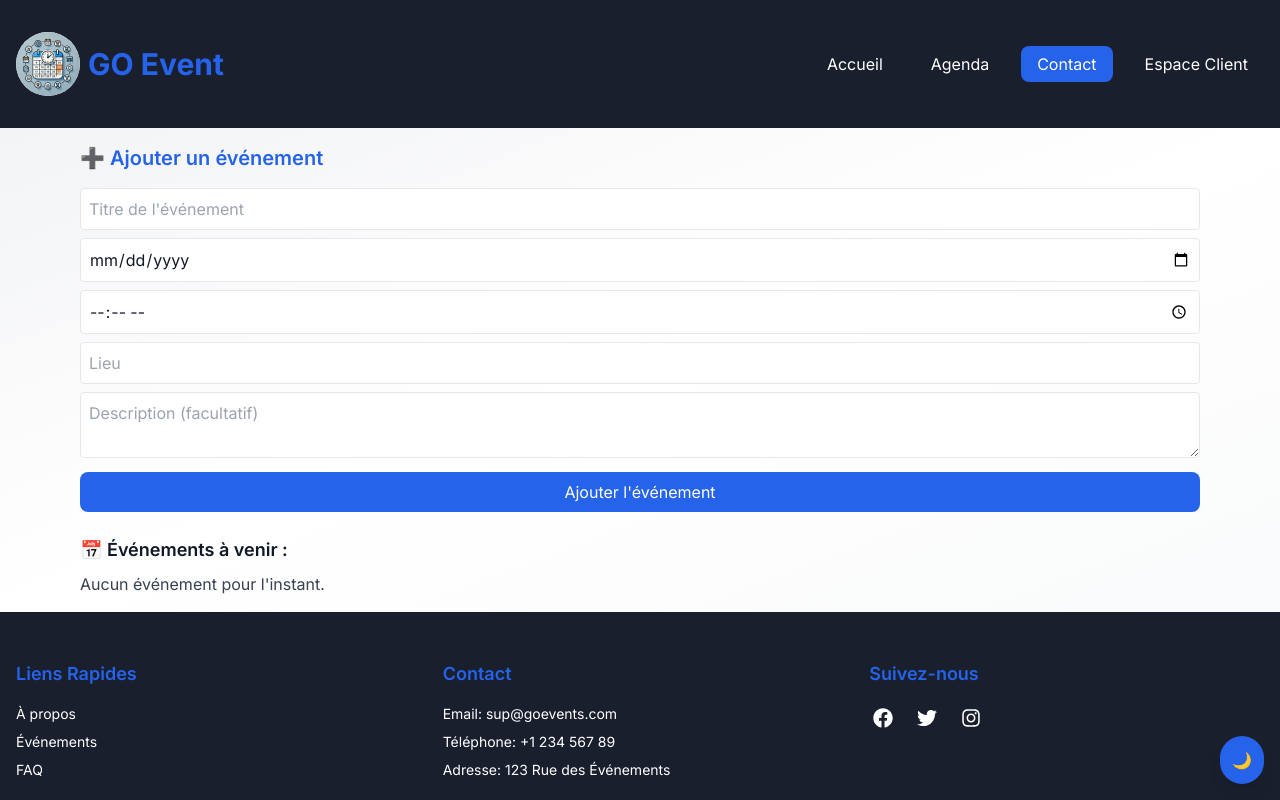
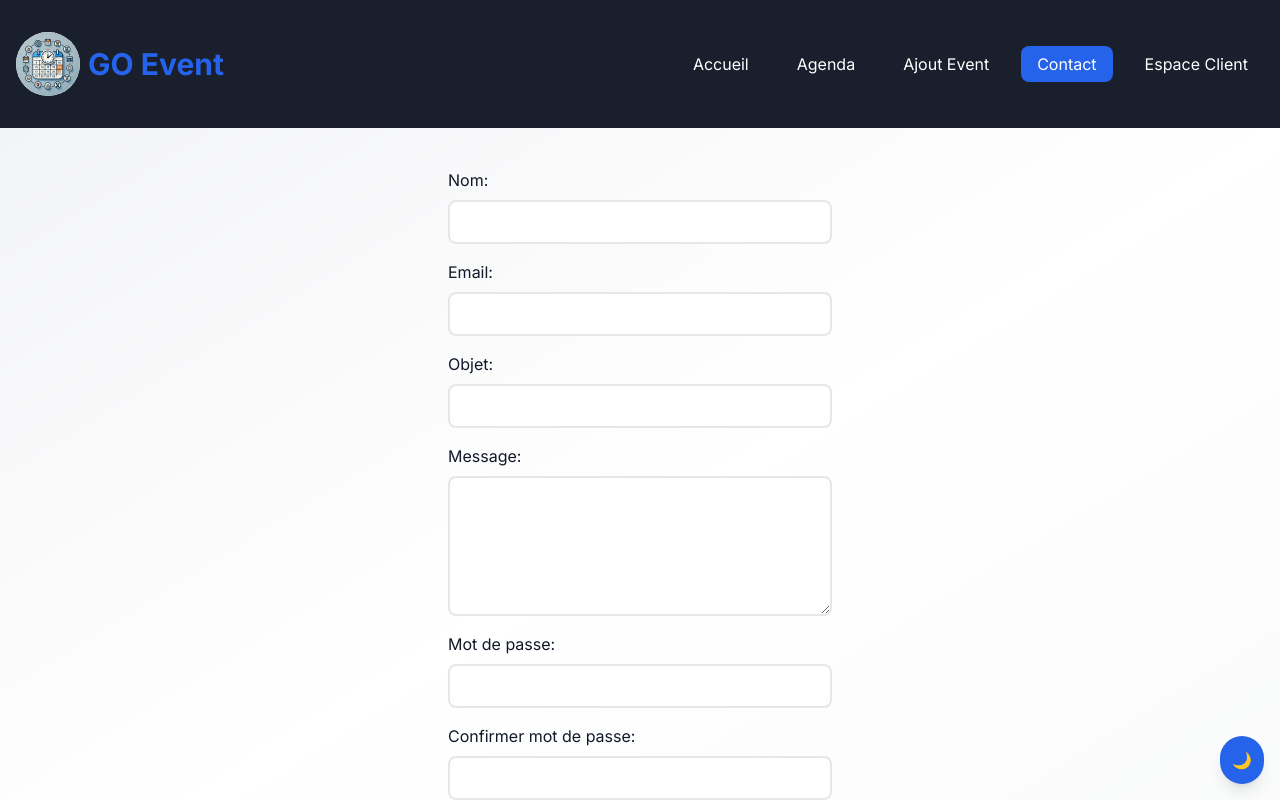
Before and after one commit to s6serge/goevents-app, a Next.js app: page / in a window 1280 px wide. Both pictures are taken after a click on the link "Contact". Shown: the top 800 px of the page. Built offline with nearby package versions, Linux system fonts and the light colour scheme.

Commit message:
Creation du menu contact

```diff
--- a/app/layout.jsx
+++ b/app/layout.jsx
@@ -9,6 +9,7 @@ import { useState, useEffect } from 'react';
 import EspaceClient from '@/components/EspaceClient';
 import Accueil from '@/components/Accueil';
 import Agenda from '@/components/Agenda';
+import Envoicontact from '@/components/Envoicontact';
 import Contact from '@/components/Contact';
 import Header from '@/components/Header';
 import Footer from '@/components/Footer';
@@ -65,6 +66,7 @@ const MainContent = ({ page, isDarkMode, setPage }) => (
         {page === "accueil" ? <Accueil changePage={setPage} /> :
          page === 'agenda' ? <Agenda /> :
          page === 'contact' ? <Contact /> :
+         page === 'envoicontact' ? <Envoicontact /> :
          page === 'espace' ? <EspaceClient /> : null}
     </main>
 );
--- a/components/Accueil.jsx
+++ b/components/Accueil.jsx
@@ -83,7 +83,7 @@ const ActionButtons = ({ onEventClick }) => (
             Voir les Événements
         </button>
         <button
-            onClick={() => window.location.href = '#contact'} // Redirige vers la section contact lors du clic
+            onClick={() => window.location.href = ''} // Redirige vers la section contact lors du clic
             className="px-8 py-3 text-lg font-medium
                      text-light-primary dark:text-accent border-2
                      border-light-primary dark:border-accent rounded-full
--- /dev/null
+++ b/components/Envoicontact.jsx
@@ -0,0 +1,140 @@
+'use client';
+import { useForm } from "react-hook-form";
+
+export default function Envoicontact() {
+ const {
+   register,
+   handleSubmit,
+   getValues,
+   formState: { errors },
+   watch,
+ } = useForm({
+   defaultValues: {
+     nom: '',
+   },
+ });
+
+ const watchedPassword = watch('password');
+
+ const sendMail = () => {
+   const data = getValues();
+   console.log(data);
+ };
+
+ return (
+   <div className="flex justify-center mt-10">
+     <form
+       onSubmit={handleSubmit(sendMail)}
+       className="flex gap-4 flex-col min-w-96"
+     >
+       <label className="flex gap-2 flex-col">
+         Nom:
+         <input
+           {...register('nom', {
+             required: 'Champ obligatoire',
+           })} // Ajout de l'attribut nom
+           type="text"
+           className="border-2 rounded-lg p-2"
+         />
+         {errors.nom && (
+           <span className="text-red-500 text-xs">{errors.nom.message}</span>
+         )}
+       </label>
+       <label className="flex gap-2 flex-col">
+         Email:
+         <input
+           {...register('email', {
+             required: 'Champ obligatoire',
+             pattern: {
+               value:
+                 /^(([^<>()[\]\\.,;:\s@"]+(\.[^<>()[\]\\.,;:\s@"]+)*)|.(".+"))@((\[[0-9]{1,3}\.[0-9]{1,3}\.[0-9]{1,3}\.[0-9]{1,3}\])|(([a-zA-Z\-0-9]+\.)+[a-zA-Z]{2,}))$/,
+               message: 'Adresse email invalide',
+             },
+           })} // Ajout de l'attribut email
+           type="text"
+           className="border-2 rounded-lg p-2"
+         />
+         {errors.email && (
+           <span className="text-red-500 text-xs">{errors.email.message}</span>
+         )}
+       </label>
+       <label className="flex gap-2 flex-col">
+         Objet:
+         <input
+           {...register('objet')} // Ajout de l'attribut objet
+           type="text"
+           className="border-2 rounded-lg p-2"
+         />
+       </label>
+       <label className="flex gap-2 flex-col">
+         Message:
+         <textarea
+           {...register('message')} // Ajout de l'attribut message
+           type="text"
+           className="border-2 rounded-lg p-2"
+           rows={5}
+         />
+       </label>
+       <label className="flex gap-2 flex-col">
+         Mot de passe:
+         <input
+           {...register('password', {
+             required: 'Champ obligatoire',
+             minLength: {
+               value: 8,
+               message: 'Minimum 8 caractères',
+             },
+           })} // Ajout de l'attribut password
+           type="text"
+           className="border-2 rounded-lg p-2"
+         />
+         {errors.password && (
+           <span className="text-red-500 text-xs">
+             {errors.password.message}
+           </span>
+         )}
+       </label>
+
+       <label className="flex gap-2 flex-col">
+         Confirmer mot de passe:
+         <input
+           {...register('rePassword', {
+             required: 'Champ obligatoire',
+             minLength: {
+               value: 8,
+               message: 'Minimum 8 caractères',
+             },
+             validate: (value) =>
+               value === watchedPassword ||
+               'Les mots de passe ne correspondent pas',
+           })} // Ajout de l'attribut rePassword
+           type="text"
+           className="border-2 rounded-lg p-2"
+         />
+         {
+           // Affichage du message d'erreur
+           errors.rePassword && (
+             <span className="text-red-500 text-xs">
+               {errors.rePassword.message}
+             </span>
+           )
+         }
+       </label>
+
+       <div className="flex justify-center gap-4 my-8">
+         <input
+           type="submit"
+           value="Envoyer"
+           className="bg-blue-600 text-white rounded-lg p-2 cursor-pointer hover:bg-blue-700"
+         />
+         <input
+           type="button"
+           value="Annuler"
+           className="bg-blue-600 text-white rounded-lg p-2 cursor-pointer hover:bg-blue-700"
+         />
+       </div>
+     </form>
+   </div>
+ );
+
+}
--- a/components/MenuNav.jsx
+++ b/components/MenuNav.jsx
@@ -43,7 +43,8 @@ const NavWrapper = ({ children }) => (
 // Level 4: UI Elements
 // Composant NavigationMenu : affiche le menu de navigation avec une transition de translation
 const NavigationMenu = ({ menuOpen, currentPage, onPageChange }) => (
-    <nav className={`bg-primary p-4
+  <nav
+    className={`bg-primary p-4
                     lg:bg-transparent
                     border-l border-t border-light-primary/20 dark:border-accent/20
                     shadow-lg lg:shadow-none
@@ -53,13 +54,15 @@ const NavigationMenu = ({ menuOpen, currentPage, onPageChange }) => (
                     max-h-[calc(100vh-72px)]
                     ${menuOpen ? 'translate-x-0' : 'translate-x-full'}
                     lg:translate-x-0
-                    `}>
+                    `}
+  >
     <div className="flex flex-col space-y-4">
       <NavList
         items={[
           { id: 'accueil', text: 'Accueil' },
           { id: 'agenda', text: 'Agenda' },
-                    { id: 'contact', text: 'Contact' },
+          { id: 'contact', text: 'Ajout Event' },
+          { id: 'envoicontact', text: 'Contact' },
           { id: 'espace', text: 'Espace Client' },
         ]}
         currentPage={currentPage}
--- a/package.json
+++ b/package.json
@@ -16,6 +16,7 @@
     "next": "15.1.4",
     "react": "^19.0.0",
     "react-dom": "^19.0.0",
+    "react-hook-form": "^7.54.2",
     "react-icons": "^5.4.0",
     "react-router-dom": "^7.1.3",
     "react-toastify": "^11.0.3",
@@ -26,6 +27,7 @@
     "eslint": "^9",
     "eslint-config-next": "15.1.4",
     "postcss": "^8",
+    "prettier": "^3.5.0",
     "tailwindcss": "^3.4.1"
   }
 }
```
Also changed, not shown: 3 other files (tests, documents, lock files or other folders). Lines whose indentation alone changed are shown as unchanged.
